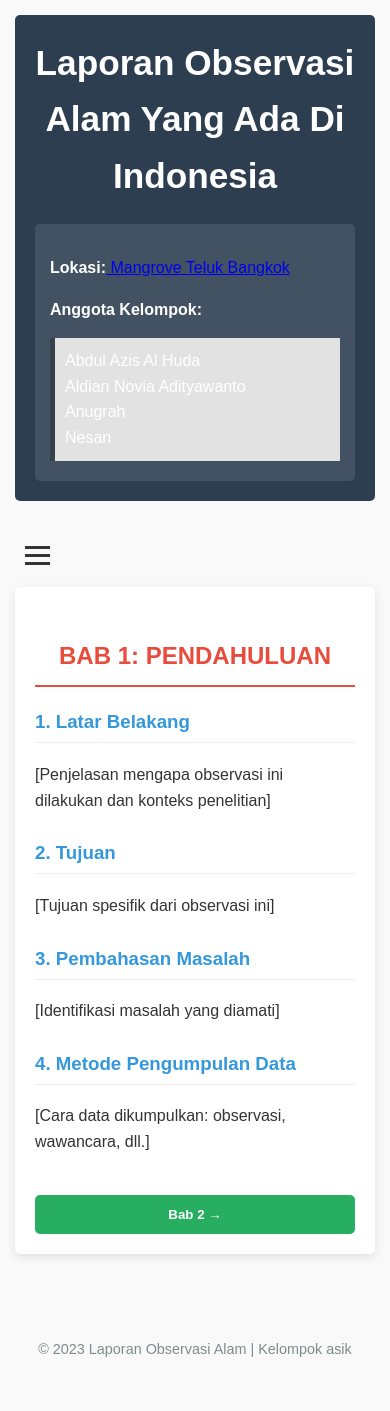
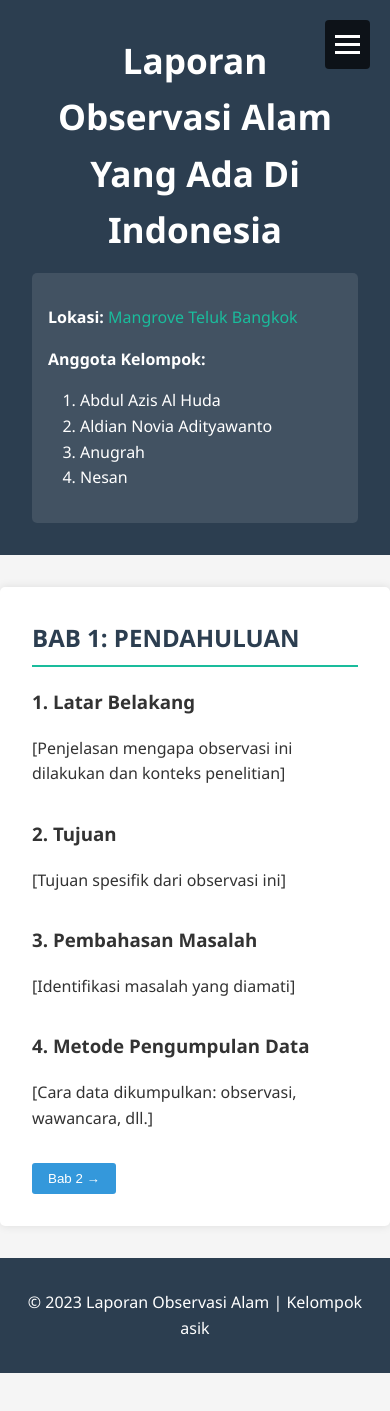
Before and after one commit to IlvyL/web-laporan-observasi, a plain HTML site: page index.html in a window 390 px wide. After the commit the page ends 1373 px from the top, so only its background shows below. Drawn offline with Linux system fonts and the light colour scheme.

Commit message:
Update style.css

```diff
--- a/css/style.css
+++ b/css/style.css
@@ -1,262 +1,174 @@
+/* General Styles */
 body {
-    font-family: 'Arial', sans-serif;
+    font-family: 'Segoe UI', Tahoma, Geneva, Verdana, sans-serif;
     line-height: 1.6;
+    margin: 0;
+    padding: 0;
     color: #333;
-    max-width: 1000px;
-    margin: 0 auto;
-    padding: 20px;
-    background-color: #f9f9f9;
+    background-color: #f5f5f5;
 }
 
 header {
     background-color: #2c3e50;
     color: white;
-    padding: 30px;
-    border-radius: 5px;
-    margin-bottom: 30px;
+    padding: 2rem;
     text-align: center;
 }
 
 h1 {
     margin: 0;
-    font-size: 2.2em;
-}
-
-h2 {
-    color: #2c3e50;
-    margin-top: 30px;
-}
-
-h3 {
-    color: #3498db;
-    margin-top: 20px;
-    padding-bottom: 5px;
-    border-bottom: 1px solid #eee;
+    font-size: 2.2rem;
 }
 
 .info-box {
-    background-color: rgba(255,255,255,0.1);
-    padding: 15px;
+    background-color: rgba(255, 255, 255, 0.1);
+    padding: 1rem;
+    margin-top: 1rem;
     border-radius: 5px;
-    margin-top: 20px;
     text-align: left;
-    max-width: 600px;
+    max-width: 800px;
     margin-left: auto;
     margin-right: auto;
 }
 
-/* Bab Title */
-.bab-title {
-    text-align: center;
-    color: #e74c3c;
-    border-bottom: 2px solid #e74c3c;
-    padding-bottom: 10px;
+.info-box a {
+    color: #1abc9c;
+    text-decoration: none;
 }
 
-/* Konten Section */
+.info-box a:hover {
+    text-decoration: underline;
+}
+
+.anggota {
+    text-align: left;
+    padding-left: 2rem;
+}
+
+/* Hamburger Menu Styles */
+.hamburger {
+    position: fixed;
+    top: 20px;
+    right: 20px;
+    display: inline-block;
+    cursor: pointer;
+    padding: 10px;
+    background: rgba(0, 0, 0, 0.7);
+    border: none;
+    border-radius: 4px;
+    z-index: 1000;
+}
+
+.hamburger-line {
+    width: 25px;
+    height: 3px;
+    background: white;
+    margin: 5px 0;
+    transition: 0.4s;
+}
+
+.page-nav {
+    position: fixed;
+    top: 70px;
+    right: 20px;
+    display: none;
+    flex-direction: column;
+    background: rgba(0, 0, 0, 0.9);
+    padding: 10px;
+    width: 200px;
+    border-radius: 5px;
+    z-index: 999;
+}
+
+.page-nav button {
+    margin: 5px 0;
+    padding: 8px;
+    background: #1abc9c;
+    color: white;
+    border: none;
+    border-radius: 3px;
+    cursor: pointer;
+    transition: background 0.3s;
+}
+
+.page-nav button:hover {
+    background: #16a085;
+}
+
+/* Content Sections */
 .content-section {
-    background-color: white;
-    padding: 30px;
+    max-width: 900px;
+    margin: 2rem auto;
+    padding: 2rem;
+    background: white;
+    box-shadow: 0 0 10px rgba(0, 0, 0, 0.1);
     border-radius: 5px;
-    margin-bottom: 30px;
-    box-shadow: 0 3px 10px rgba(0,0,0,0.1);
+    display: none;
+}
+
+.bab-title {
+    color: #2c3e50;
+    border-bottom: 2px solid #1abc9c;
+    padding-bottom: 0.5rem;
+    margin-top: 0;
 }
 
 article {
-    margin-bottom: 25px;
+    margin-bottom: 2rem;
 }
 
-/* Galeri Foto */
 .gallery {
-    display: grid;
-    grid-template-columns: repeat(auto-fill, minmax(250px, 1fr));
-    gap: 15px;
-    margin: 20px 0;
+    display: flex;
+    gap: 1rem;
+    margin-top: 1rem;
 }
 
 .gallery img {
-    width: 100%;
+    max-width: 100%;
+    height: auto;
     border-radius: 5px;
-    box-shadow: 0 2px 5px rgba(0,0,0,0.1);
-    transition: transform 0.3s;
+    box-shadow: 0 0 5px rgba(0, 0, 0, 0.2);
 }
 
-.gallery img:hover {
-    transform: scale(1.02);
+blockquote {
+    border-left: 4px solid #1abc9c;
+    padding-left: 1rem;
+    margin-left: 0;
+    font-style: italic;
+    color: #555;
 }
 
-/* Blockquote untuk wawancara */
-blockquote {
-    background: #f5f5f5;
-    border-left: 4px solid #3498db;
-    margin: 20px 0;
-    padding: 15px;
-    font-style: italic;
+/* Navigation Buttons */
+.nav-buttons {
+    display: flex;
+    justify-content: space-between;
+    margin-top: 2rem;
 }
 
-blockquote footer {
-    margin-top: 10px;
-    font-style: normal;
-    font-weight: bold;
-    color: #7f8c8d;
-}
-
-/* Daftar Pustaka */
-#daftar-pustaka ol {
-    padding-left: 20px;
-}
-
-#daftar-pustaka li {
-    margin-bottom: 10px;
-}
-
-/* Navigasi */
-.page-nav {
-    display: flex;
-    justify-content: center;
-    margin-bottom: 30px;
-    gap: 10px;
-    flex-wrap: wrap;
-}
-
-.page-nav button {
-    padding: 12px 25px;
+.prev-btn, .next-btn {
+    padding: 0.5rem 1rem;
     background-color: #3498db;
     color: white;
     border: none;
-    border-radius: 5px;
+    border-radius: 3px;
     cursor: pointer;
-    font-weight: bold;
-    transition: all 0.3s;
+    transition: background 0.3s;
 }
 
-.page-nav button:hover {
+.prev-btn:hover, .next-btn:hover {
     background-color: #2980b9;
-    transform: translateY(-2px);
-}
-
-.nav-buttons {
-    display: flex;
-    justify-content: space-between;
-    margin-top: 40px;
-}
-
-.prev-btn, .next-btn {
-    padding: 12px 25px;
-    border: none;
-    border-radius: 5px;
-    cursor: pointer;
-    font-weight: bold;
-    transition: all 0.3s;
-}
-
-.prev-btn {
-    background-color: #95a5a6;
-    color: white;
-}
-
-.prev-btn:hover {
-    background-color: #7f8c8d;
-    transform: translateX(-3px);
-}
-
-.next-btn {
-    background-color: #27ae60;
-    color: white;
-}
-
-.next-btn:hover {
-    background-color: #219653;
-    transform: translateX(3px);
 }
 
 /* Footer */
 footer {
     text-align: center;
-    margin-top: 50px;
-    padding: 20px;
-    color: #7f8c8d;
-    font-size: 0.9em;
+    padding: 1rem;
+    background-color: #2c3e50;
+    color: white;
+    margin-top: 2rem;
 }
 
-/* Responsif */
-@media (max-width: 768px) {
-    body {
-        padding: 15px;
-    }
-
-    header {
-        padding: 20px;
-    }
-
-    .content-section {
-        padding: 20px;
-    }
-
-    .page-nav {
-        flex-direction: column;
-        align-items: center;
-    }
-
-    .page-nav button {
-        width: 100%;
-        margin-bottom: 5px;
-    }
-
-    .nav-buttons {
-        flex-direction: column;
-        gap: 10px;
-    }
-
-    .prev-btn, .next-btn {
-        width: 100%;
-    }
-}
-
-.anggota {
-    list-style-type: none;
-    padding: 10px;
-    background: #e2e2e2;
-    margin-bottom: 5px;
-    border-left: 5px solid #35424a;
-}
-
-/* Style untuk hamburger icon */
-.hamburger {
-    display: inline-block;
-    cursor: pointer;
-    padding: 10px;
-    background: transparent;
-    border: none;
-}
-
-.hamburger-line {
-    width: 25px;
-    height: 3px;
-    background: #333;
-    margin: 5px 0;
-    transition: 0.4s;
-}
-
-/* Style untuk menu navigasi */
-.page-nav {
-    display: none;
-    flex-direction: column;
-    background: #f1f1f1;
-    padding: 10px;
-    width: 200px;
-}
-
-.page-nav button {
-    margin: 5px 0;
-    padding: 8px;
-    background: #4CAF50;
-    color: white;
-    border: none;
-    cursor: pointer;
-}
-
-/* Efek saat menu aktif */
+/* Active States */
 .active .hamburger-line:nth-child(1) {
     transform: rotate(-45deg) translate(-5px, 6px);
 }
```
